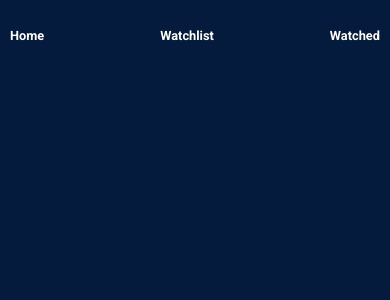
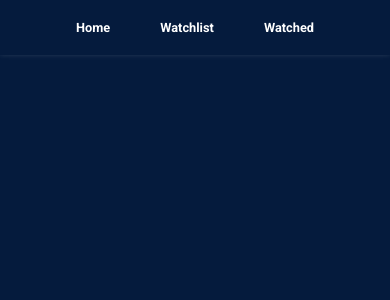
Before and after one commit to MichelPomerantzeff/movie-app, a React (Create React App) app: page /#/movie-app/watched in a window 390 px wide. Shown: the top 300 px of the page. Built offline with nearby package versions, Linux system fonts and the light colour scheme.

Commit message:
updated gap on topbar links

```diff
--- a/src/App.css
+++ b/src/App.css
@@ -20,12 +20,7 @@
     --button-bg-color: #000000;
     --hover-button-bg-color: #262626;
 
-    --main-hover-bg-color: #0b3677bb;
-    --second-hover-bg-color: #0b36776e;
-    --third-hover-bg-color: #91abd14b;
-
-    --main-button-color: #262626;
-    --main-button-hover-color: #333333;
+    --hover-topbar-bg-color: #0b3677bb;
 
     --main-text-color: #ffffff;
     --second-text-color: #e6e6e6;
@@ -72,8 +67,9 @@
 @media (max-width:1100px) {
 
     /* START TOP PARTE OF HOME PAGE  */
-    .selectors>div {
-        font-size: 1.3rem;
+
+    nav {
+        gap: 80px;
     }
 
     .badge {
@@ -214,8 +210,8 @@
 
 @media (max-width:750px) {
 
-    .selectors>div {
-        font-size: 1rem;
+    nav {
+        gap: 50px;
     }
 
     .badge {
@@ -374,13 +370,15 @@
 
 @media (max-width:450px) {
 
+    nav {
+        font-size: .8rem;
+        gap: 20px;
+    }
+
+
     .watchlist,
     .watched {
         gap: 5px;
-    }
-
-    .selectors>div {
-        font-size: .8rem;
     }
 
     .badge {
--- a/src/components/Topbar.jsx
+++ b/src/components/Topbar.jsx
@@ -31,30 +31,28 @@ function Topbar() {
 
 
     return (
-        <div className="header" >
-
-            <div className="selectors">
-                <div onClick={() => navigate('/')} className="topbarLinks">
+        <nav>
+            <div onClick={() => navigate('/')} className="topbar_link">
                 <h4>Home</h4>
             </div>
 
-                <div onClick={() => navigate('/watchlist')} className="topbarLinks">
+            <div onClick={() => navigate('/watchlist')} className="topbar_link">
                 <div className="watchlist">
                     <h4>Watchlist</h4>
                     {watchlistNumber > 0 && <div className="badge">{watchlistNumber}</div>}
                 </div>
             </div>
 
-                <div onClick={() => navigate('/watched')} className="topbarLinks">
+            <div onClick={() => navigate('/watched')} className="topbar_link">
                 <div className="watched">
                     <h4>Watched </h4>
                     {watchedNumber > 0 && <div className="badge">{watchedNumber}</div>}
                 </div>
             </div>
 
-            </div>
+        </nav>
 
-        </div>
+
     )
 }
 
--- a/src/css/Topbar.css
+++ b/src/css/Topbar.css
@@ -1,32 +1,30 @@
-.header {
-    width: 100%;
+nav {
     display: flex;
-    justify-content: space-between;
-    align-items: center;
-    color: white;
-    height: 70px;
-    max-width: 800px;
-    margin: auto;
+    justify-content: center;
+    gap: 100px;
+    padding: 10px;
+    box-shadow: 0 0 5px 0 var(--movie-bg-color);
 }
 
-.selectors {
-    display: flex;
-    justify-content: space-between;
-    flex: 1;
+.topbar_link {
+    color: var(--main-text-color);
+    text-decoration: none;
+    padding: 10px 15px;
+    border-radius: 10px;
+    transition: .2s ease;
+    cursor: pointer;
+    z-index: 2;
 }
 
-.selectors>div {
-    display: flex;
-    font-size: 1.5rem;
-    cursor: pointer;
-    padding: 10px;
+.topbar_link:hover {
+    background-color: var(--hover-topbar-bg-color);
+    transition: .1s ease;
 }
 
 .watchlist, .watched{
     display: flex;
     align-items: center;
     gap: 10px;
-    z-index: 2;
 }
 
 .badge{
@@ -36,17 +34,3 @@
     border-radius: 50px;
     font-size: 1rem;
 }
-
-
-.topbarLinks {
-    color: white;
-    text-decoration: none;
-    padding: 10px 15px;
-    border-radius: 10px;
-    transition: .2s ease;
-}
-
-.topbarLinks:hover {
-    background-color: var(--second-bg-color);
-    transition: .1s ease;
-}
```
Lines whose indentation alone changed are shown as unchanged.
